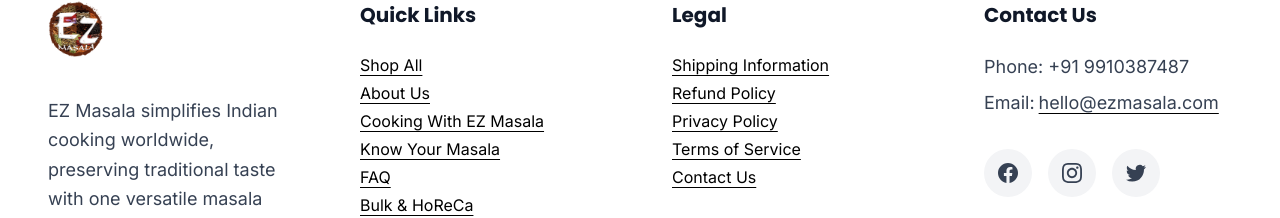
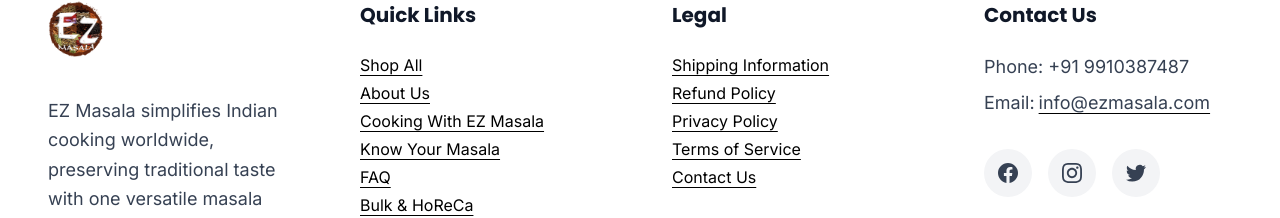
Before and after one commit to Digi-India-Solutions/ezmasala, a Next.js app in the folder frontend/: page / in a window 1280 px wide. Shown: the part 4983-5201 px from the top of the page. Built offline with nearby package versions, Linux system fonts and the light colour scheme; no server answers.

Commit message:
numbder change

```diff
--- a/frontend/src/components/Footer.tsx
+++ b/frontend/src/components/Footer.tsx
@@ -97,8 +97,8 @@
               <li className="text-lg">Phone: {contactInfo?.phone || '+91 9910387487'}</li>
               <li className="text-lg">
                 Email:
-                <a href={`mailto:${contactInfo?.email || 'hello@ezmasala.com'}`} className="ml-1 underline underline-offset-4 decoration-black hover:text-green-600 transition">
-                  {contactInfo?.email || 'hello@ezmasala.com'}
+                <a href={`mailto:${contactInfo?.email || 'info@ezmasala.com'}`} className="ml-1 underline underline-offset-4 decoration-black hover:text-green-600 transition">
+                  {contactInfo?.email || 'info@ezmasala.com'}
                 </a>
               </li>
 
```
